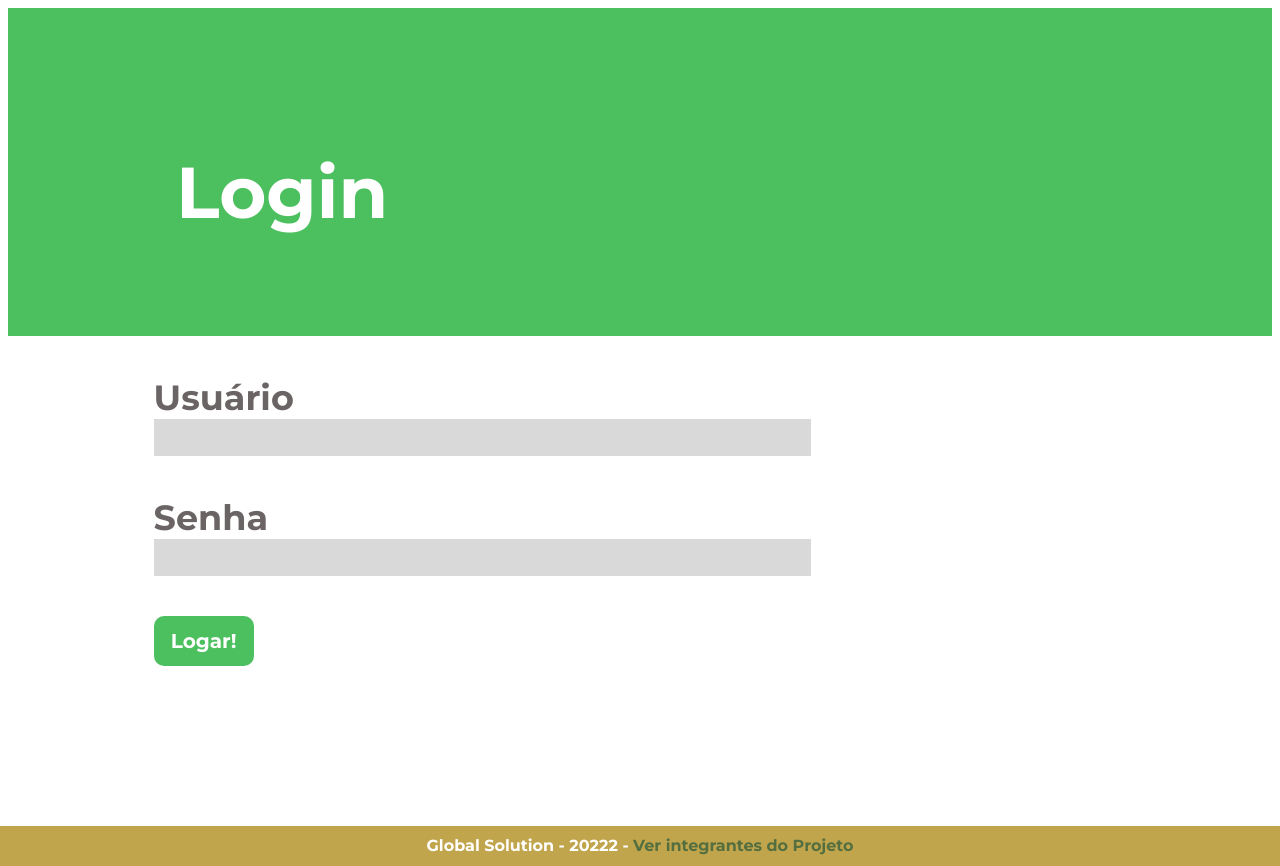
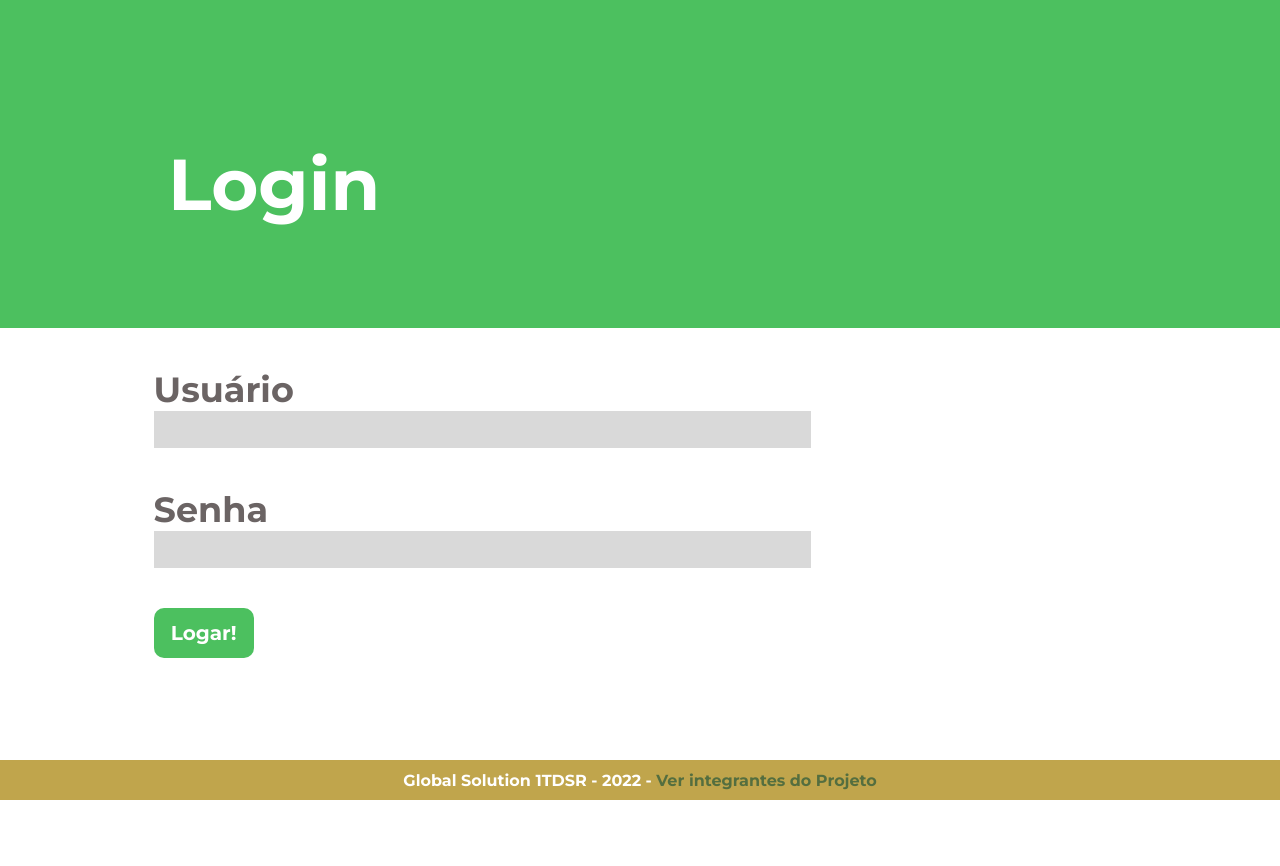
Before and after one commit to hitoshidevx/Gs_React, a React (Create React App) app in the folder global-solution/gs/: page / in a window 1280 px wide. After the commit the page ends 818 px from the top, so only its background shows below. Built offline with nearby package versions, Linux system fonts and the light colour scheme.

Commit message:
Projeto Finalizado

```diff
--- a/global-solution/gs/package.json
+++ b/global-solution/gs/package.json
@@ -6,12 +6,14 @@
     "@testing-library/jest-dom": "^5.16.5",
     "@testing-library/react": "^13.4.0",
     "@testing-library/user-event": "^13.5.0",
+    "formik": "^2.2.9",
     "react": "^18.2.0",
     "react-dom": "^18.2.0",
     "react-router-dom": "^6.4.3",
     "react-scripts": "5.0.1",
     "styled-components": "^5.3.6",
-    "web-vitals": "^2.1.4"
+    "web-vitals": "^2.1.4",
+    "yup": "^0.32.11"
   },
   "scripts": {
     "start": "react-scripts start",
--- a/global-solution/gs/src/components/Footer.jsx
+++ b/global-solution/gs/src/components/Footer.jsx
@@ -6,7 +6,7 @@ export default function Footer() {
   return(
       <div>
           <FooterStyle>
-              <p>Global Solution - 20222 - <a href='https://github.com/hitoshidevx/Gs_React' target="_blank" >Ver integrantes do Projeto</a></p>
+              <p>Global Solution 1TDSR - 2022 - <a href='https://github.com/hitoshidevx/Gs_React' target="_blank" >Ver integrantes do Projeto</a></p>
           </FooterStyle>
     </div>
   )
--- a/global-solution/gs/src/components/ListaVeiculo.jsx
+++ b/global-solution/gs/src/components/ListaVeiculo.jsx
@@ -19,7 +19,7 @@ export default function ListaVeiculo() {
   },[])
 
   const handleDelete = (id)=>{
-      fetch(`https://gs-1tdsr.herokuapp.com/rest/veiculo/${id}`,{
+      fetch(`http://localhost:8080/GsAPI/rest/veiculo/${id}`,{
           method:"delete"
       }).then(()=>{
           window.location = "/listaveiculo"
--- a/global-solution/gs/src/components/Login.jsx
+++ b/global-solution/gs/src/components/Login.jsx
@@ -23,7 +23,7 @@ export default function Login() {
         }
 
         const response = await fetch(
-            "https://gs-1tdsr.herokuapp.com/rest/login/",
+            "http://localhost:8080/GsAPI/rest/login/",
             requestOptions
         )
 
--- a/global-solution/gs/src/style/styled.js
+++ b/global-solution/gs/src/style/styled.js
@@ -4,7 +4,6 @@ import { Link } from "react-router-dom";
 // --------------- GERAL ----------------
 
 export const UpperFrame = styled.div`
-    margin: 8px;
     padding: 40px;
     font-size: 6vh;
     color: #fff;
@@ -14,7 +13,7 @@ export const UpperFrame = styled.div`
         margin-top : 100px;
         margin-left: 10vw;
     }
-    @media screen and (max-width: 1050px) {
+    @media screen and (max-width: 1055px) {
         h2 {
             margin-left: 0;
         }
@@ -145,6 +144,7 @@ export const AllSignUps = styled.div`
         flex-direction: column;
         align-items: center;
         margin-top: 3vh;
+        margin-bottom: 5vh;
       }
 `
 
@@ -271,11 +271,15 @@ export const ButtonListVeiculo = styled(ButtonBack)`
 // --------------- LISTAS ----------------
 
 export const InputButtonDiv = styled.div`
-    width: 100%;
+    width: 45%;
     display: flex;
     flex-direction: row;
     align-items: center;
     margin-left: 2vw;
+    @media screen and (max-width: 1050px) {
+        width: 60%;
+        margin-left: 16vw;
+    }
 `
 
 export const ButtonBackList = styled(ButtonBack)`
@@ -298,7 +302,7 @@ export const InputList = styled(InputsForm)`
     width: 60%;
     height: 6vh;
     margin-top: 5vh;
-    margin-left: 13vw;
+    margin-left: 12vw;
     border-radius: 10px;
 `
 
@@ -310,9 +314,9 @@ export const Card = styled.div`
     background-color: #D9D9D9;
     color: #6B6464;
     font-size: 20px;
-    margin-top: 8vh;
+    margin-top: 6vh;
     margin-left: 80px;
-    margin-bottom: 4vh;
+    margin-bottom: 1vh;
 `
 
 // --------------- FOOTER ----------------
@@ -325,6 +329,8 @@ export const FooterStyle = styled.footer`
     background-color: #c0a54c;
     font-family: 'Montserrat';
     color: white;
+    bottom: 0;
+    position: fixed;
     a {
         color: #546e3f;
         text-decoration: none;
```
Also changed, not shown: 1 other file (tests, documents, lock files or other folders).
